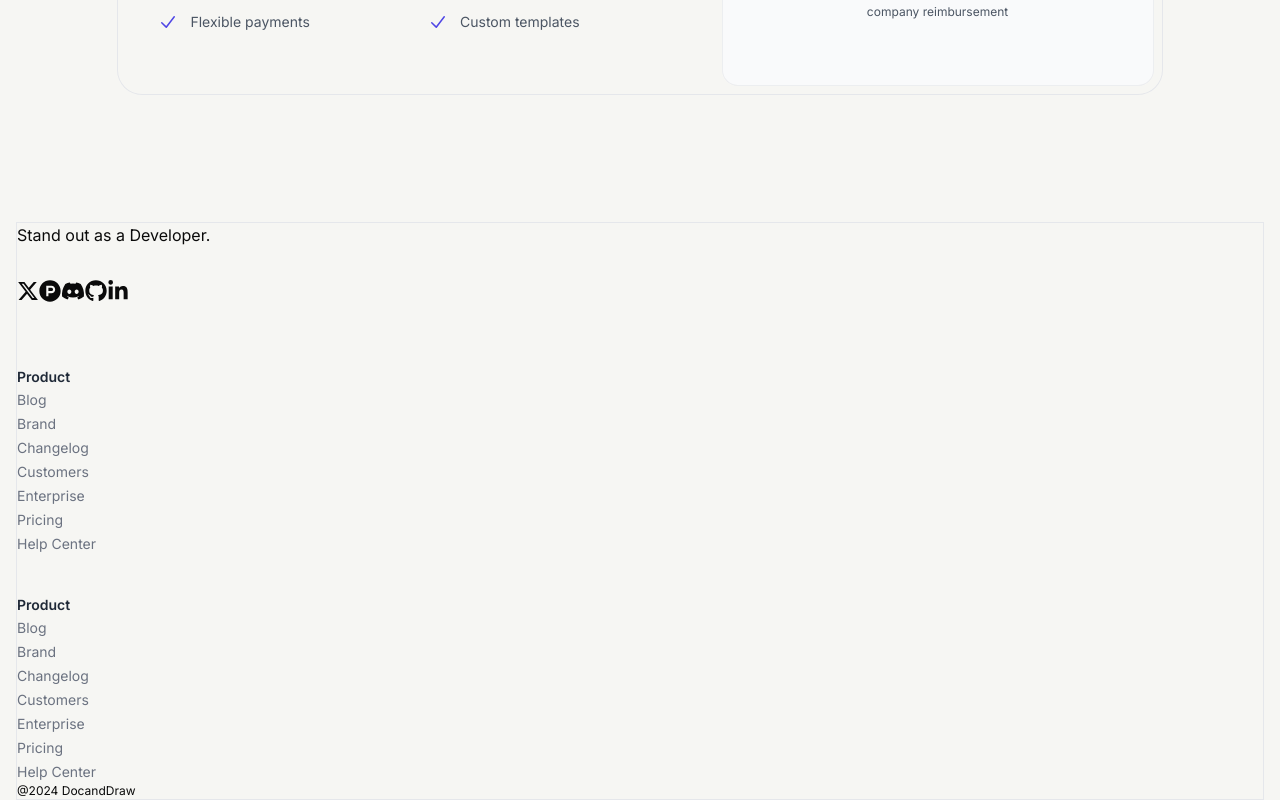
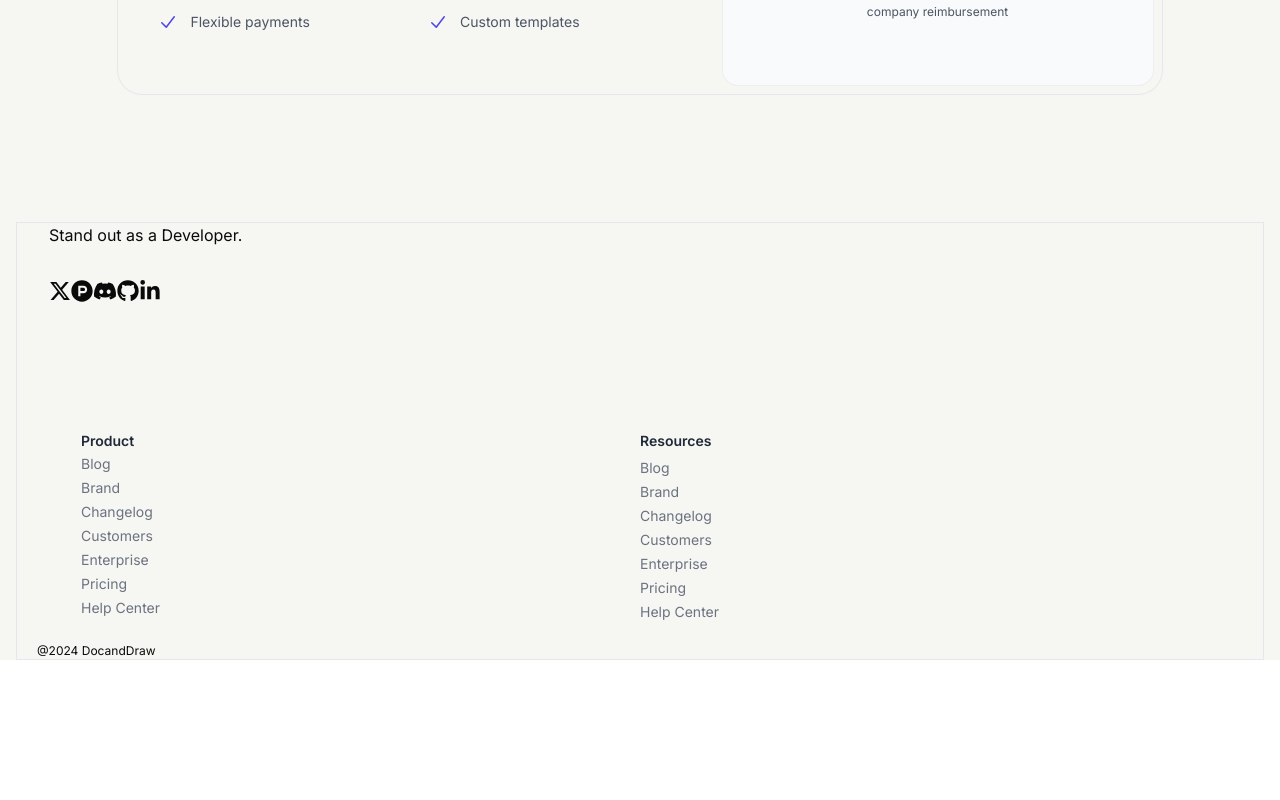
Before and after one commit to yashdev9274/DocumentAndDraw, a Next.js app: page / in a window 1280 px wide. Shown: the part 2106-2906 px from the top of the page. After the commit the page ends 2766 px from the top, so only its background shows below. Built offline with nearby package versions, Linux system fonts and the light colour scheme; no server answers.

Commit message:
feat: update footer component, elements are aligned.

```diff
--- a/component/home/footer.tsx
+++ b/component/home/footer.tsx
@@ -9,6 +9,15 @@ import MaxWidthWrapper from "../MaxWidthWrapper";
 
 const navigation = {
     product: [
+        { name: "Blog", href: "/blog" },
+        { name: "Brand", href: "/brand" },
+        { name: "Changelog", href: "/changelog" },
+        { name: "Customers", href: "/customers" },
+        { name: "Enterprise", href: "/enterprise" },
+        { name: "Pricing", href: "/pricing" },
+        { name: "Help Center", href: "/help" },
+    ],
+    resources: [
         { name: "Blog", href: "/blog" },
         { name: "Brand", href: "/brand" },
         { name: "Changelog", href: "/changelog" },
@@ -36,7 +45,7 @@ export function Footer() {
 
         <footer className="border-t-[1px] border-border px-4 md:px-6 pt-10 md:pt-16 bg-[#F6F6F3] ">
             <MaxWidthWrapper className="relative z-10 overflow-hidden border border-b-0 border-gray-200 bg-white/50 pb-60 pt-16 backdrop-blur-lg md:rounded-t-2xl">
-                <div className="xl:grid xl:grid-cols-3 xl:gap-8">
+                <div className="xl:grid xl:grid-cols-3 xl:gap-5 px-8">
                     <div className="space-y-6">
 
                         <Link href="/" className="scale-50 -ml-[52px] md:ml-0 md:scale-100">
@@ -59,8 +68,8 @@ export function Footer() {
                             </div>
                         </div>
                     </div>
-                    <div className="mt-16 grid grid-cols-2 gap-4 xl:col-span-2 xl:mt-0">
-                        <div className="md:grid md:grid-cols-2">
+                    <div className="mt-16 grid grid-cols-2 gap-2 xl:col-span-2 xl:mt-0">
+                        <div className="mt-16 grid grid-cols-1 md:grid-cols-2  xl:col-span-2 xl:mt-0 px-8">
                             <div>
                                 <h3 className="text-sm font-semibold text-gray-800">
                                     Product
@@ -86,10 +95,10 @@ export function Footer() {
                                     ))}
                                 </ul>
                             </div>
-                            <div className="mt-10 md:mt-0">
-                                <h3 className="text-sm font-semibold text-gray-800">Product</h3>
-                                <ul role="list" className="mt-4 space-y-4">
-                                    {navigation.product.map((item) => (
+                            <div className="mt-4 md:mt-0">
+                                <h3 className="text-sm font-semibold text-gray-800">Resources</h3>
+                                <ul role="list" className="mt-1 space-y-4">
+                                    {navigation.resources.map((item) => (
                                         <li key={item.name}>
                                             <Link
                                                 href={createHref(item.href)}
@@ -114,7 +123,7 @@ export function Footer() {
                 </div>
 
 
-                <p className="text-xs text-[#000000] dark:text-[#3E3E3E] mb-50">
+                <p className="text-xs text-[#000000] dark:text-[#3E3E3E] mb-50 px-5 mt-5">
                     @2024 DocandDraw
                 </p>
             </MaxWidthWrapper>
```
